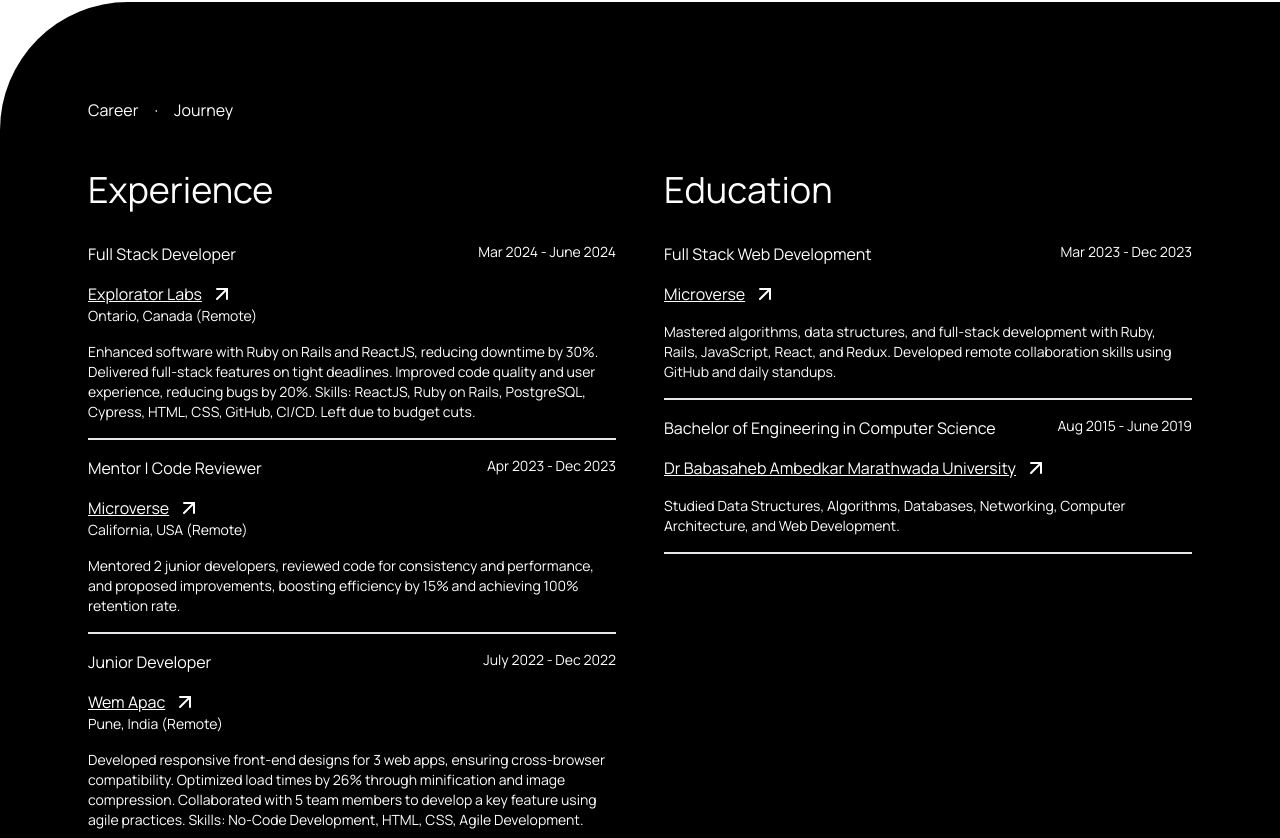
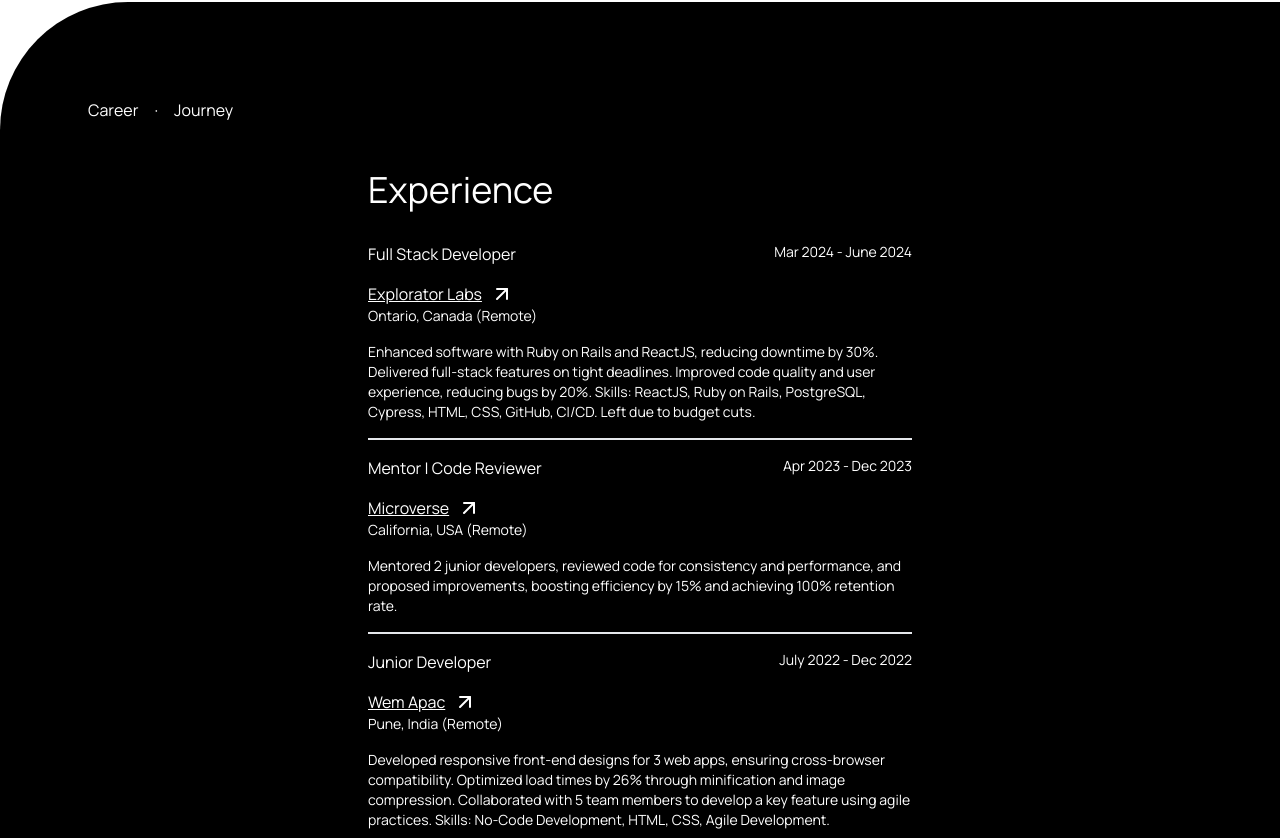
Before and after one commit to iamsjunaid/portfolio_v2.0, a React (Vite) app in the folder frontend/: page / in a window 1280 px wide. Shown: the part 762-1600 px from the top of the page. Built offline with nearby package versions, Linux system fonts and the light colour scheme.

Commit message:
feat: add ExperienceItem component and update Experience page for better structure

```diff
--- /dev/null
+++ b/frontend/src/components/ExperienceItem.tsx
@@ -0,0 +1,24 @@
+import { ArrowUpRight } from 'lucide-react';
+
+import { Experience } from '@/lib/types';
+
+const ExperienceItem = ({ exp, index }: { exp: Experience, index: number }) => {
+    return (
+        <div key={index} className='flex flex-col gap-4 border-b-2'>
+            <div className='flex justify-between'>
+                <h3>{exp.role}</h3>
+                <p className='text-sm'>{exp.duration}</p>
+            </div>
+            <div className='flex flex-col'>
+                <div className='flex gap-2 group'>
+                    <a href={exp.companyURL} target='_blank' className='underline'>{exp.company}</a>
+                    <ArrowUpRight className='w-6 h-6 transition-transform duration-300 ease-in-out group-hover:rotate-45' />
+                </div>
+                <span className='text-sm'>{exp.location}</span>
+            </div>
+            <p className='mb-4 text-sm'>{exp.description}</p>
+        </div>
+    )
+}
+
+export default ExperienceItem
--- a/frontend/src/pages/Experience.tsx
+++ b/frontend/src/pages/Experience.tsx
@@ -1,7 +1,7 @@
-import { ArrowUpRight } from 'lucide-react';
 
 import experiences from '../lib/experiences.json';
-import education from '../lib/education.json';
+
+import ExperienceItem from '@/components/ExperienceItem';
 
 const Experience = () => {
 
@@ -19,43 +19,11 @@
                 {/* Experience Section */}
                 <div className='flex flex-col gap-4 sm:w-1/2 w-full px-2'>
                     <h1 className='text-4xl mb-4'>Experience</h1>
-                    {experiences.map((exp, index) => (
-                        <div key={index} className='flex flex-col gap-4 border-b-2'>
-                            <div className='flex justify-between'>
-                                <h3>{exp.role}</h3>
-                                <p className='text-sm'>{exp.duration}</p>
-                            </div>
-                            <div className='flex flex-col'>
-                                <div className='flex gap-2 group'>
-                                    <a href={exp.companyURL} target='_blank' className='underline'>{exp.company}</a>
-                                    <ArrowUpRight className='w-6 h-6 transition-transform duration-300 ease-in-out group-hover:rotate-45' />
-                                </div>
-                                <span className='text-sm'>{exp.location}</span>
-                            </div>
-                            <p className='mb-4 text-sm'>{exp.description}</p>
-                        </div>
+                    {experiences.map((exp) => (
+                        <ExperienceItem key={exp.role} exp={exp}/>
                     ))}
                 </div>
 
-                {/* Education Section */}
-                <div className='flex flex-col gap-4 sm:w-1/2 w-full px-2'>
-                    <h1 className='text-4xl mb-4'>Education</h1>
-                    {education.map((edu, index) => (
-                        <div key={index} className='flex flex-col gap-4 border-b-2'>
-                            <div className='flex justify-between'>
-                                <h2>{edu.degree}</h2>
-                                <p className='text-sm'>{edu.duration}</p>
-                            </div>
-                            <div className='flex flex-col'>
-                                <div className='flex gap-2 group'>
-                                    <a href={edu.instituteURL} target='_blank' className='underline'>{edu.institution}</a>
-                                    <ArrowUpRight className='w-6 h-6 transition-transform duration-300 ease-in-out group-hover:rotate-45' />
-                                </div>
-                            </div>
-                            <p className='mb-4 text-sm'>{edu.description}</p>
-                        </div>
-                    ))}
-                </div>
             </div>
         </section>
     );
```
Also changed, not shown: frontend/src/lib/types.ts (+9 -0 lines).
